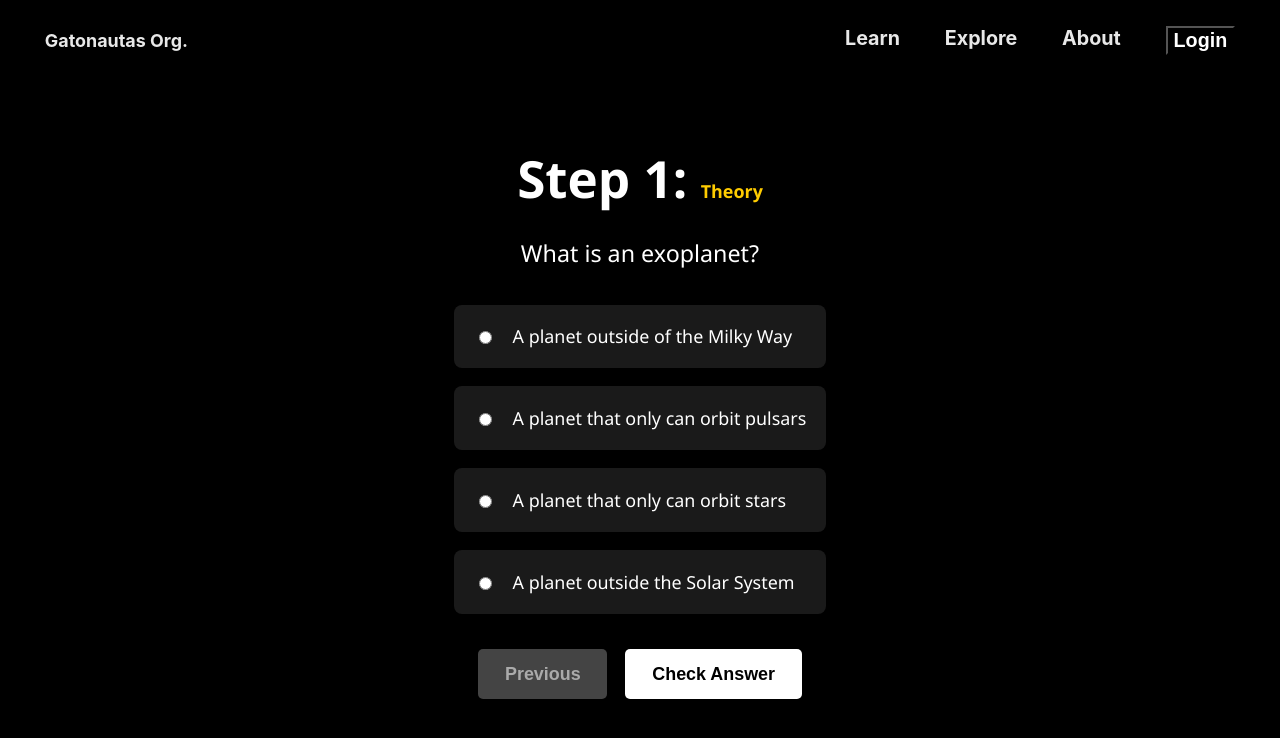
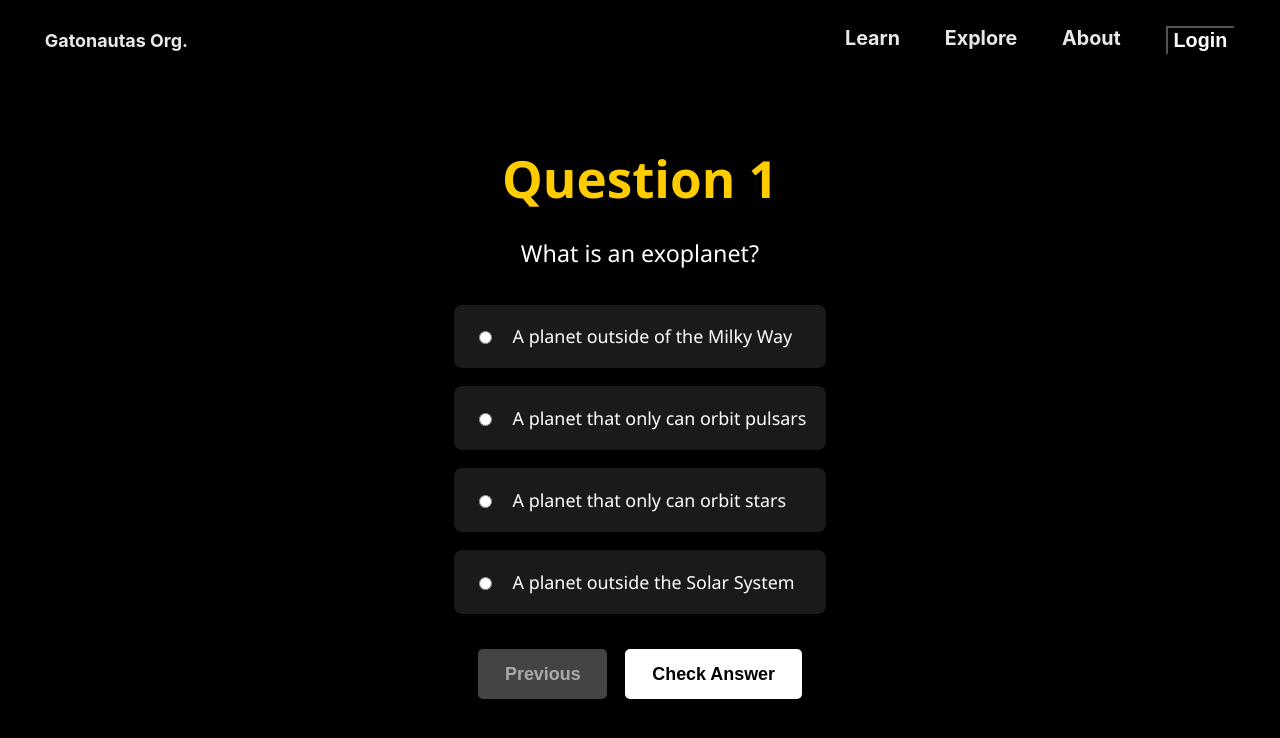
Before and after one commit to Mykaell-Max/Gatonautas, a React (Vite) app in the folder web/front-end/: page /Quiz in a window 1280 px wide. Shown: the top 738 px of the page. Built offline with nearby package versions, Linux system fonts and the light colour scheme; a web font is replaced by a local one.

Commit message:
mudança texto  quiz

```diff
--- a/web/front-end/src/pages/Quiz/quiz.css
+++ b/web/front-end/src/pages/Quiz/quiz.css
@@ -35,6 +35,7 @@ html, body {
   font-size: clamp(2rem, 4vw, 5rem);
   font-weight: 700;
   margin-bottom: 1rem;
+  color: #ffcc00;
 }
 
 .highlight {
--- a/web/front-end/src/pages/Quiz/quiz.tsx
+++ b/web/front-end/src/pages/Quiz/quiz.tsx
@@ -197,7 +197,7 @@ const Quiz = () => {
       <section className="quiz-content">
         <div className="quiz-text">
           <h1>
-            Step {currentStep + 1}: <span className="highlight">Theory</span>
+            Question {currentStep + 1} <span className="highlight"></span>
           </h1>
 
           <p className="question">{questions[currentStep].question}</p>
```
